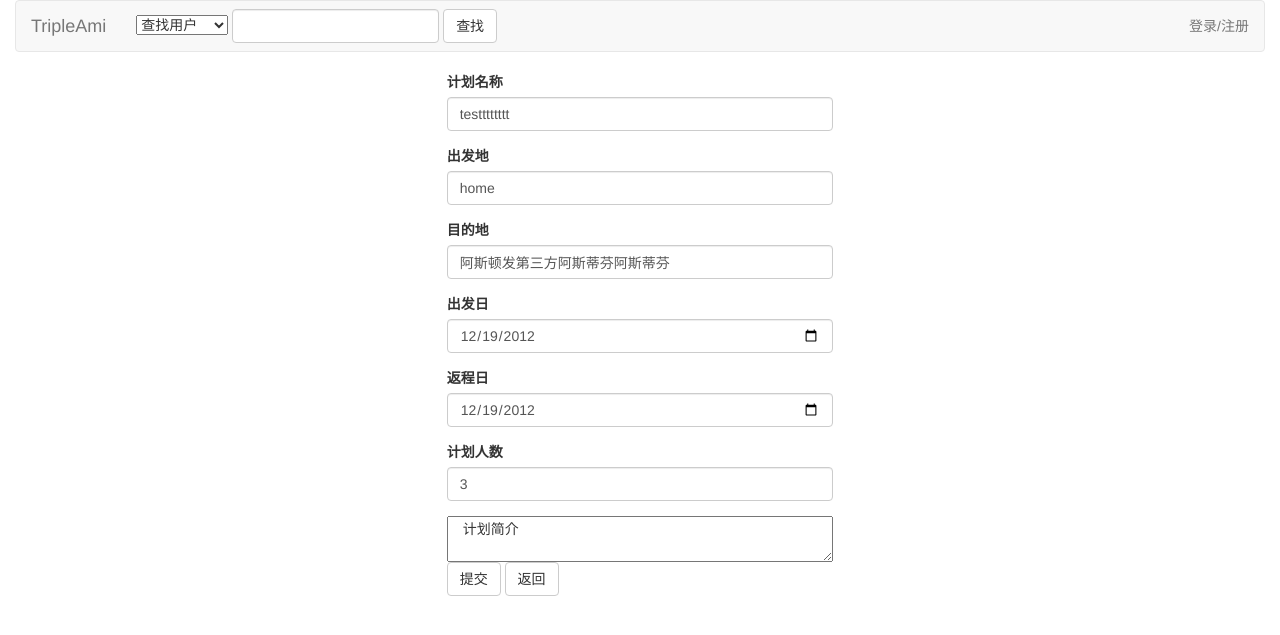
After one commit to jarvet/tour-asist, a Django app: template tourassist/myweb/templates/edit_plan.html in a window 1280 px wide. The commit adds this page. Shown: the top 635 px of the page. Run offline with Django 3.2, Linux system fonts and the light colour scheme; the template is opened without the code that fills it: values that come from a table or form of the project are taken from there, others are empty; data comes from the database, SQL or seed files in the repository; both versions use the stored data as it was after the commit; some libraries are stand-ins or nearby versions.

Commit message:
退出队伍、编辑计划、检索等
界面在做
其他页面检索bug待改

```diff
--- a/tourassist/myweb/templates/base.html
+++ b/tourassist/myweb/templates/base.html
@@ -29,17 +29,20 @@
                     </div>
 
                     <div class="collapse navbar-collapse" id="bs-example-navbar-collapse-1">
-                        <form class="navbar-form navbar-left" role="search">
+                        <form class="navbar-form navbar-left" role="search" method="post">
+                        {% csrf_token %}
                             <div class="form-group">
 
                                 <select name="SearchMode">
-                                    <option value="Member">查找会员</option>
-                                    <option value="Route">查找路线</option>
+                                    <option value="profile">查找用户</option>
+                                    <option value="starting">查找出发地</option>
+                                    <option value="destination">查找目的地</option>
+                                    <option value="title">查找标题</option>
                                 </select>
 
-                                <input class="form-control" type="text">
+                                <input class="form-control" type="text" name="keyword">
                             </div>
-                            <button class="btn btn-default" type="submit">
+                            <button class="btn btn-default" type="submit" name="search">
                                 查找
                             </button>
                         </form>
--- /dev/null
+++ b/tourassist/myweb/templates/edit_plan.html
@@ -0,0 +1,77 @@
+{% extends "base.html" %}
+
+{% block title %}修改计划{% endblock title %}
+
+{% block content %}
+
+<div class="container-fluid">
+    <div class="row">
+<div class="col-md-4"></div>
+<div class="col-md-4">
+    {% if status == 'success' %}
+        <div class="well">
+            <h2 class="text-success text-center"> 计划修改成功！</h2>
+        </div>
+
+    {% endif %}
+    <form role="form" method="post">
+    {% csrf_token %}
+        <div class="form-group">
+            <label for="PlanTitle">
+                计划名称
+            </label>
+            <input class="form-control" id="PlanTitle" type="text" required name="title" value="{{plan.title}}">
+        </div>
+
+        <div class="form-group">
+            <label for="Starting">
+                出发地
+            </label>
+            <input class="form-control" id="Starting" type="text" required name="starting" value="{{plan.starting}}">
+        </div>
+
+        <div class="form-group">
+            <label for="Destination">
+                目的地
+            </label>
+            <input class="form-control" id="Destination" type="text" required name="destination" value="{{plan.destination}}">
+        </div>
+
+        <div class="form-group">
+            <label for="StartDate">
+                出发日
+            </label>
+            <input class="form-control" id="StartDate" type="date" required name="start_time" value="{{plan.start_time|date:"Y-m-d"}}">
+        </div>
+
+        <div class="form-group">
+            <label for="BackDate">
+                返程日
+            </label>
+            <input class="form-control" id="BackDate" type="date" required name="end_time" value="{{plan.start_time|date:"Y-m-d"}}">
+        </div>
+
+        <div class="form-group">
+            <label for="NumOfPeople">
+                计划人数
+            </label>
+            <input class="form-control" id="NumOfPeople" type="number" step="1" min="2" required name="total_person" value="{{plan.total_person}}">
+        </div>
+
+        <div class="form-group">
+            <textarea class="col-md-12" required name="description" >{{ plan.description }}</textarea>
+        </div>
+
+        <button class="btn btn-default" type="submit">
+            提交
+        </button>
+        <button class="btn btn-default" type="button" onclick="javascript:window.location.href='/showPlan/{{plan.id}}'">
+            返回
+        </button>
+    </form>
+
+</div>
+
+    </div>
+</div>
+{% endblock content %}
--- a/tourassist/myweb/templates/profile.html
+++ b/tourassist/myweb/templates/profile.html
@@ -87,7 +87,6 @@
                     </button>
                 </div>
             </div>
-
         </div>
     </div>
 </div>
--- a/tourassist/myweb/templates/team.html
+++ b/tourassist/myweb/templates/team.html
@@ -47,7 +47,7 @@
                 <div class="col-md-2"></div>
                 <div class="col-md-2"></div>
                 <div class="col-md-2">
-                    <button class="btn btn-default" type="button" onclick="javascript:history.back(-1)">
+                    <button class="btn btn-default" type="button" onclick="javascript:window.location.href='/showPlan/{{planid}}'">
                         返回
                     </button>
                 </div>
--- a/tourassist/tourassist/urls.py
+++ b/tourassist/tourassist/urls.py
@@ -28,6 +28,7 @@ urlpatterns = [
     url(r'^editProfile/$', views.editProfile),
     url(r'^$', views.loginAndRegister),
     url(r'^addPlan/$', views.addPlan),
+    url(r'^editPlan/(?P<ID>\d+)/$', views.editPlan),
     url(r'^showPlan/(?P<ID>\d+)/$', views.showPlan),
     url(r'^showTeam/(?P<ID>\d+)/$', views.showTeam),
     url(r'^kick/(?P<TID>\d+)/(?P<UID>\d+)$', views.kick),
```
Also changed, not shown: tourassist/myweb/templates/plan.html (+22 -5 lines), tourassist/myweb/views.py (+63 -7 lines), tourassist/db.sqlite3, tourassist/media/image/QQ图片20151102234250_vPl1oVC.jpg (added), tourassist/media/image/QQ图片20151110155202_RmDa1H0.png (added), 4 other files.
